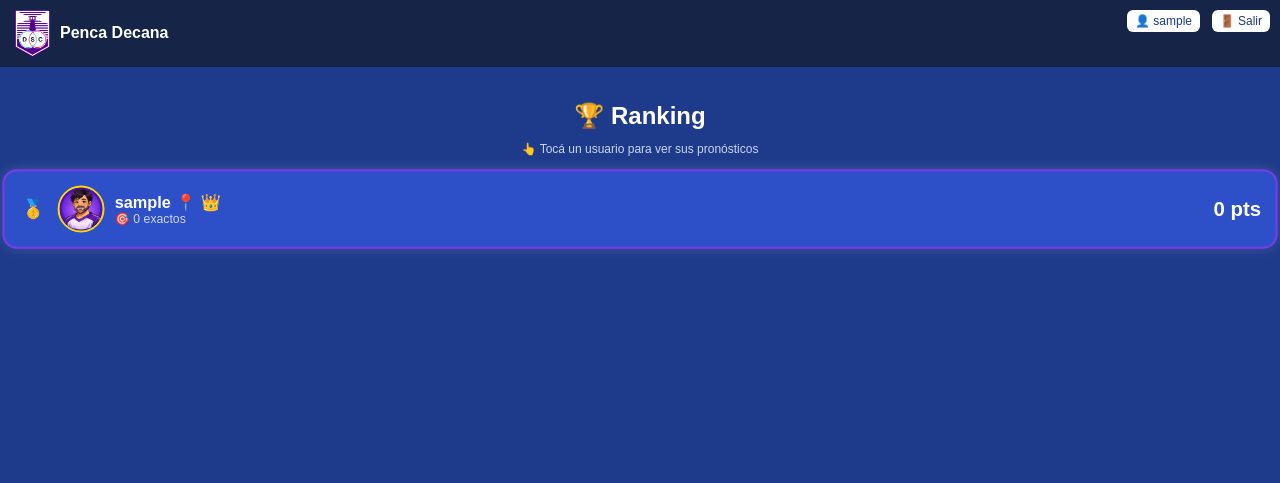
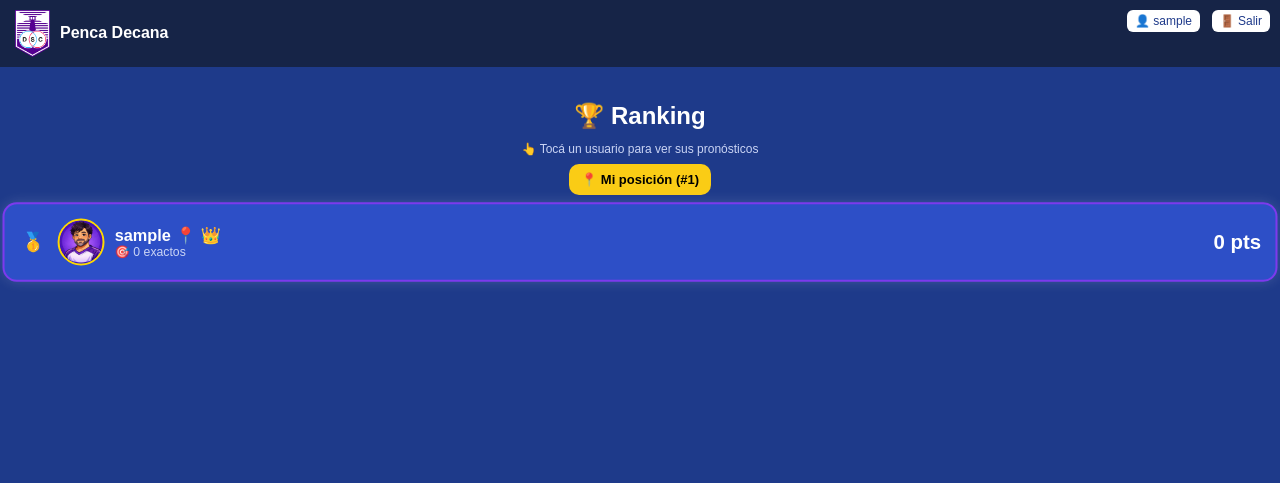
Before and after one commit to gussignorele/PencaDecana, a Flask app: page /ranking in a window 1280 px wide. Shown: the top 483 px of the page. Run offline with Flask 3, Linux system fonts and the light colour scheme; the visitor is signed in with stand-in values (Sample User, id 1); data comes from the database, SQL or seed files in the repository; data that the repository does not hold is empty; parts of the project's set-up code (start-up, migrations or seed data) failed here and were passed over.

Commit message:
tarjeta mejorada

```diff
--- a/templates/ranking.html
+++ b/templates/ranking.html
@@ -12,10 +12,28 @@
 ">
     👆 Tocá un usuario para ver sus pronósticos
 </div>
-
+{% for r in ranking %}
+    {% if r.user == user %}
+    <div style="text-align:center; margin-bottom:15px;">
+        <a href="#mi-posicion" style="
+            background:#facc15;
+            color:black;
+            padding:8px 12px;
+            border-radius:10px;
+            text-decoration:none;
+            font-weight:bold;
+            font-size:13px;
+        ">
+            📍 Mi posición (#{{ r.pos }})
+        </a>
+    </div>
+    {% endif %}
+{% endfor %}
 {% for r in ranking %}
 
-<div style="
+<div
+{% if r.user == user %}id="mi-posicion"{% endif %}
+style="
     background:{% if r.user == user %}#2d4fc7{% else %}#1e3a8a{% endif %};
     {% if r.user == user %}
 box-shadow:0 0 12px rgba(255,255,255,0.15);
```
